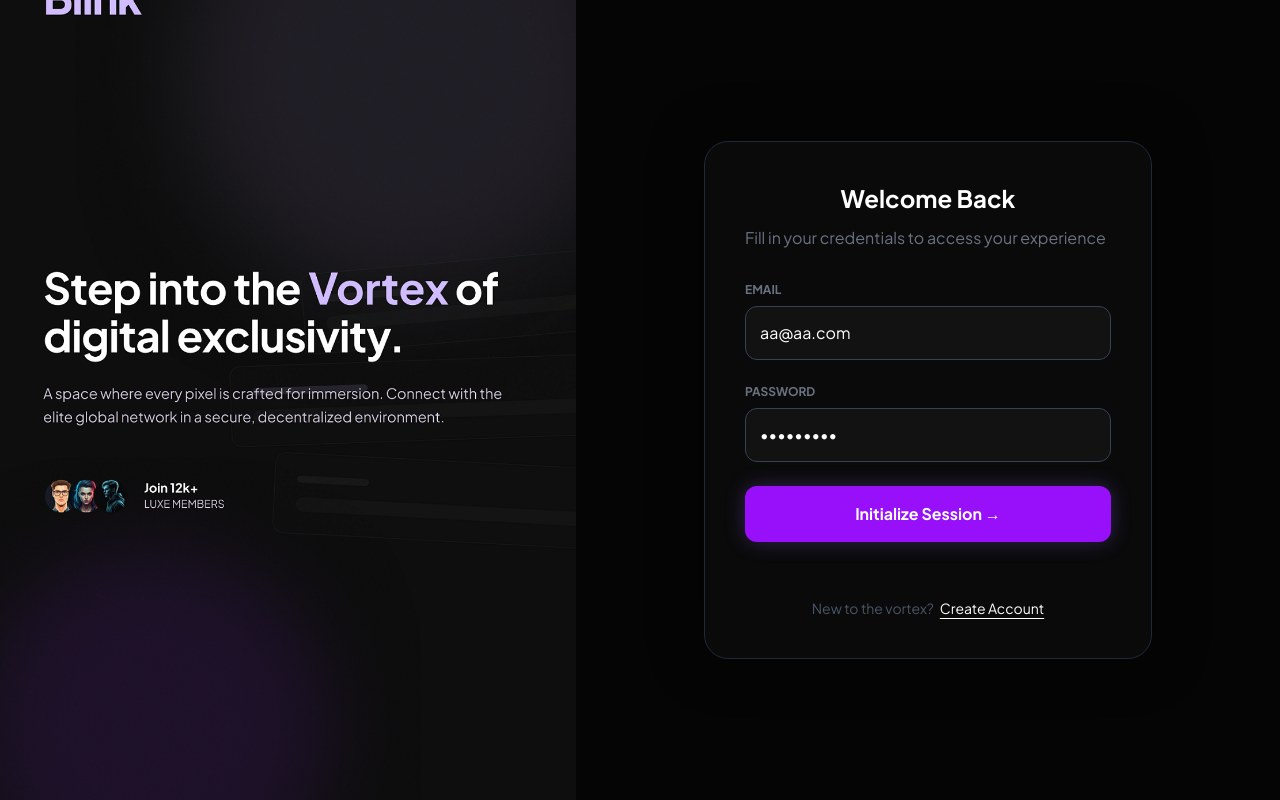
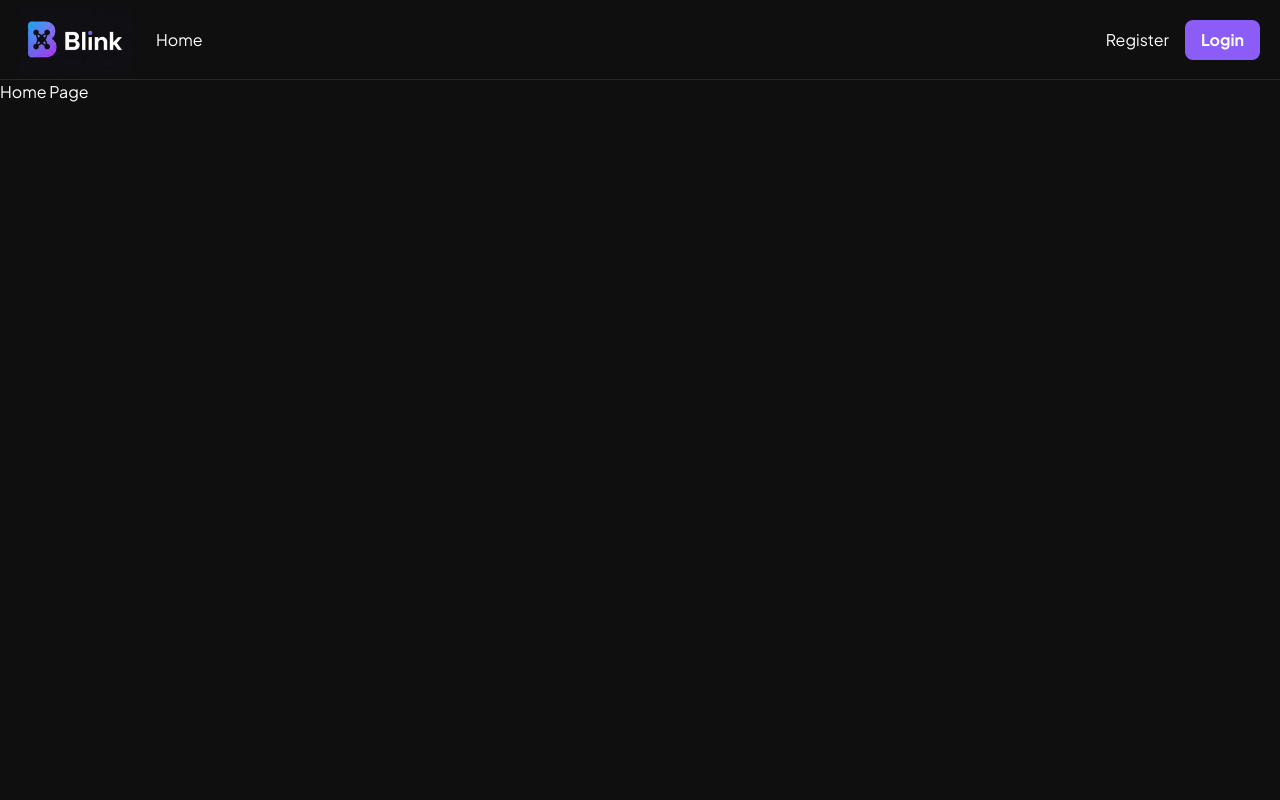
Before and after one commit to Ammarghaly/Blink_Blog, a React (Vite) app: page / in a window 1280 px wide. Before the commit this address led to /login. Built offline with nearby package versions, Linux system fonts and the light colour scheme.

Commit message:
fix:(App.tsx) route

```diff
--- a/src/App.tsx
+++ b/src/App.tsx
@@ -19,7 +19,7 @@ export default function App() {
   }
   return (
     <Routes>
-      <Route element={user ? <MainLayout /> : <Navigate to="/login" />}>
+      <Route element={<MainLayout />}>
         <Route path="/" element={<Home />} />
         <Route path="/posts" element={<Posts />} />
         <Route path="/portfolio" element={<Portfolio />} />
```
